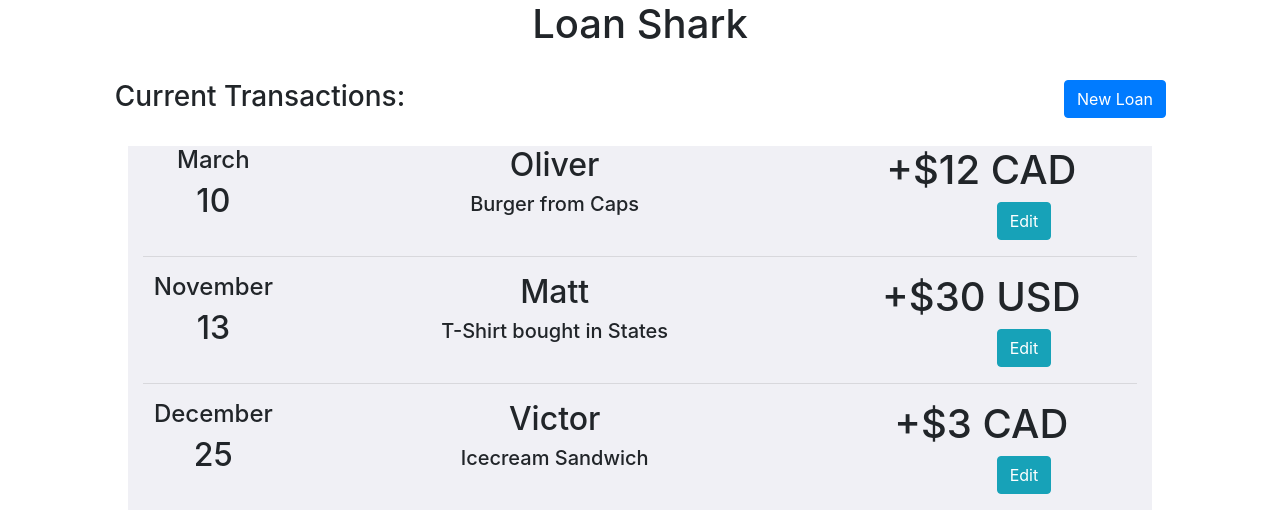
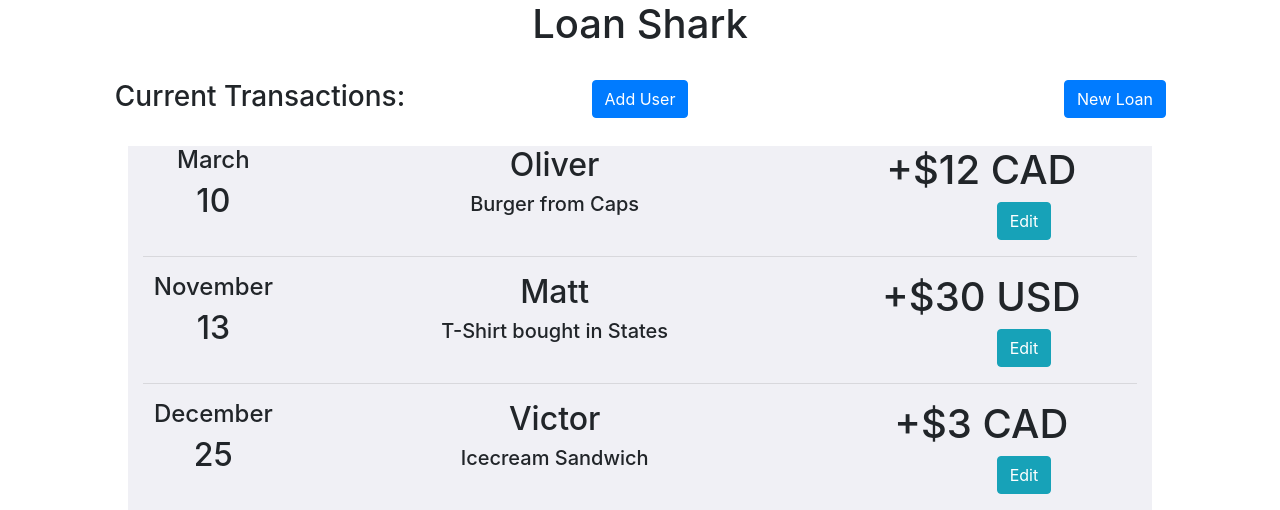
Before and after one commit to otonnesen/loanshark, a Flask app: page / in a window 1280 px wide. Shown: the top 510 px of the page. Run offline with Flask 2, Linux system fonts and the light colour scheme; some libraries are stand-ins or nearby versions.

Commit message:
sql working

```diff
--- a/main.py
+++ b/main.py
@@ -4,23 +4,22 @@ import json
 from flask import Flask, jsonify, render_template
 
 filepath = 'static/data.json'
+
 try:
     DATABASE_URL = os.environ['DATABASE_URL']
     conn = psycopg2.connect(DATABASE_URL, sslmode='require')
 except LookupError:
     DATABASE_URL = 'postgresql://localhost:5432'
-    conn = psycopg2.connect(DATABASE_URL, user='postgres', password='Redbrick09')
+    conn = psycopg2.connect(DATABASE_URL, sslmode='require', password='Redbrick09')
 
 
 cur = conn.cursor()
-'''
-cur.execute('DROP TABLE IF EXISTS test;')
-cur.execute('CREATE SEQUENCE user_id_seq;')
-cur.execute('CREATE TABLE test (user_id smallint NOT NULL DEFAULT nextval(user_id_seq), name varchar(40), address varchar(40));')
-cur.execute('ALTER SEQUENCE user_id_seq OWNED BY user.user_id;')
-cur.execute("INSERT INTO test (name, address) VALUES ('Oliver', '6431 Riverstone Drive');")
+
+cur.execute("CREATE SEQUENCE test_uid_seq INCREMENT 1 START 1 MINVALUE 1 MAXVALUE 2147483647 CACHE 1;")
+cur.execute("CREATE TABLE test (uid integer NOT NULL DEFAULT nextval('test_uid_seq'::regclass), first_name text, last_name text);")
+cur.execute("INSERT INTO test (first_name, last_name) VALUES ('Oliver', 'Tonnesen'), ('Mackenzie', 'Cooper'), ('Matthew', 'Holmes'), ('Victor', 'Sun');")
 cur.close()
-'''
+
 app = Flask(__name__)
 
 @app.route('/data')
@@ -37,7 +36,7 @@ def main():
 def test():
     with conn.cursor() as cur:
         cur.execute("SELECT * FROM test;")
-        return cur.fetchone()
+        return str(cur.fetchall())
 
 if __name__ == '__main__':
     port = int(os.environ.get('PORT', 5000))
--- a/static/main.js
+++ b/static/main.js
@@ -24,6 +24,10 @@
 ]*/
 
 var d;
+
+function insert() {
+
+}
 
 function getData() {
     let path = "/data";
--- a/templates/main.html
+++ b/templates/main.html
@@ -1,7 +1,6 @@
 <!DOCTYPE html>
 <html lang="en">
-<link rel="stylesheet" href="https://maxcdn.bootstrapcdn.com/bootstrap/4.0.0/css/bootstrap.min.css" integrity="sha384-Gn5384xqQ1aoWXA+058RXPxPg6fy4IWvTNh0E263XmFcJlSAwiGgFAW/dAiS6JXm"
-    crossorigin="anonymous">
+<link rel="stylesheet" href="https://maxcdn.bootstrapcdn.com/bootstrap/4.0.0/css/bootstrap.min.css" integrity="sha384-Gn5384xqQ1aoWXA+058RXPxPg6fy4IWvTNh0E263XmFcJlSAwiGgFAW/dAiS6JXm" crossorigin="anonymous">
 <style>
   /*              Insert Custom CSS Here          */
 
@@ -10,9 +9,7 @@
     width: 80%;
   }
 
-    .data_block{
-
-    }
+  .data_block {}
 </style>
 
 <head>
@@ -38,7 +35,52 @@
         <div class="col-4">
           <h3>Current Transactions: </h3>
         </div>
-                <div class="col-6"></div>
+        <div class="col-4">
+          <div class="container">
+            <button type="button" class="btn btn-primary" data-toggle="modal" data-target="#myModal">
+              Add User
+            </button>
+
+            <div class="modal fade" id="myModal">
+              <div class="modal-dialog">
+                <div class="modal-content">
+
+                  <div classs="modal-header">
+                    <button type="button" class="close" data-dismiss="modal">&times;</button>
+                    <h4 class="modal-title"> Adding User: </h4>
+                  </div>
+
+                  <div class="modal-body">
+                    <!-- Creates the inputs for Loan (See Balsamiq) -->
+                    <div class="row">
+                      <div class="col-12">
+                        <div class="form-group">
+                          <input type="text" class="form-control" id="first_name" placeholder="First Name">
+                        </div>
+                        <div class="form-group">
+                          <input type="text" class="form-control" id="last_name" placeholder="Last Name">
+                        </div>
+                      </div>
+                    </div>
+                    <div class="row">
+                      <div class="col-12">
+                        <button type="button" class="btn btn-primary">Confirm</button>
+                      </div>
+                    </div>
+
+                  </div>
+
+                  <div class="modal-footer">
+                    <button type="button" class="btn btn-danger" data-dismiss="modal">
+                      Close
+                    </button>
+                  </div>
+                </div>
+              </div>
+            </div>
+          </div>
+        </div>
+        <div class="col-2"></div>
         <div class="col-2">
           <div class="container">
             <button type="button" class="btn btn-primary" data-toggle="modal" data-target="#myModal">
```
Lines whose indentation alone changed are shown as unchanged.
